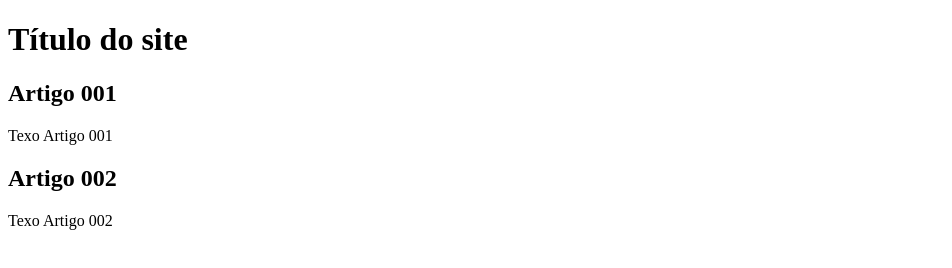
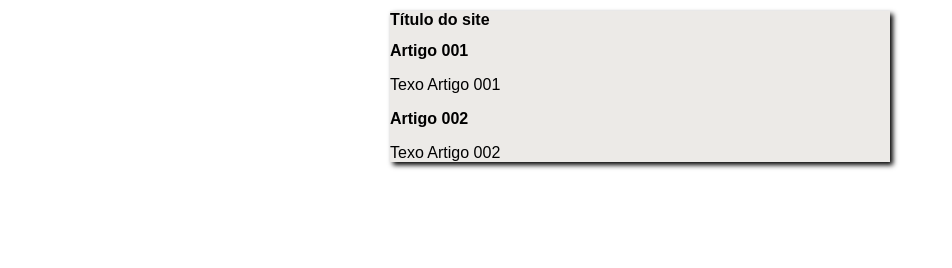
Before and after one commit to Thiago-Cruz-Esteves/projeto-site, a plain HTML site: page index.html in a window 1280 px wide. Shown: the whole page, without its empty margins (0-952 px from the left). Drawn offline with Linux system fonts and the light colour scheme.

Commit message:
inicie  o design

```diff
--- /dev/null
+++ b/estilos/style.css
@@ -0,0 +1,17 @@
+* {
+    font-family: Arial, Helvetica, sans-serif;
+    font-size: 16px;
+}
+
+body {
+    background-color: rgb(rgb(204, 157, 248), green, blue);
+}
+
+main {
+    background-color: rgb(236, 234, 231);
+    width: 500px;
+    margin: auto;
+    box-shadow: 3px 3px 5px black;
+
+
+}
--- a/index.html
+++ b/index.html
@@ -5,6 +5,7 @@
     <meta http-equiv="X-UA-Compatible" content="IE=edge">
     <meta name="viewport" content="width=device-width, initial-scale=1.0">
     <title>Site Certificados</title>
+    <link rel="stylesheet" href="estilos/style.css">
 </head>
 <body>
     <main>
```
Also changed, not shown: style.css (added).
